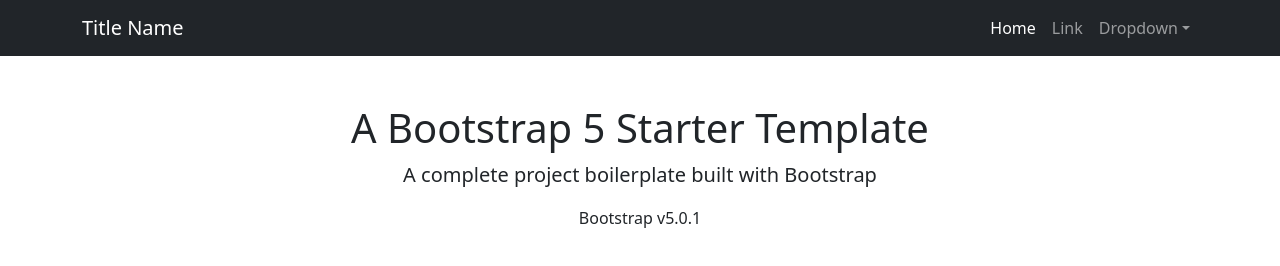
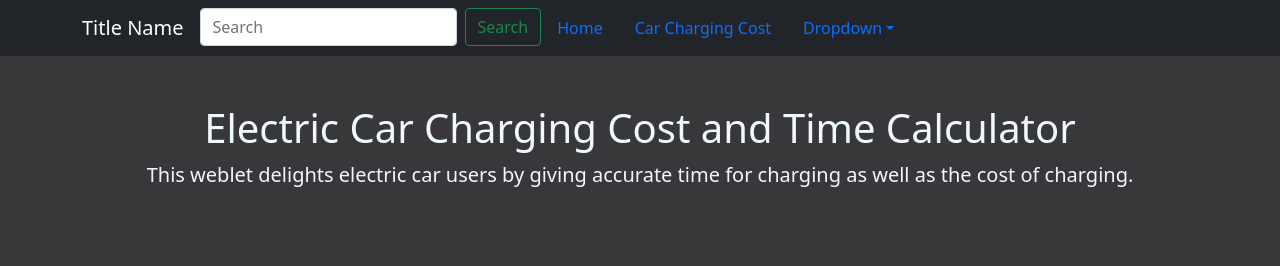
Before and after one commit to JaiS99/EVHive, a website: page dist/index.html in a window 1280 px wide. Drawn offline with nearby package versions, Linux system fonts and the light colour scheme.

Commit message:
Update index.html
fix navbar ,added description changed background colors

```diff
--- a/dist/index.html
+++ b/dist/index.html
@@ -5,12 +5,18 @@
         <meta name="viewport" content="width=device-width, initial-scale=1, shrink-to-fit=no" />
         <meta name="description" content="" />
         <meta name="author" content="" />
-        <title>PAGE TITLE HERE</title>   <!--Decide on page title   title here -->
+        <title>EvHive</title>   <!--Decide on page title   title here -->
         <!-- Favicon-->
         <link rel="icon" type="image/x-icon" href="assets/favicon.ico" />
         <!-- Core theme CSS (includes Bootstrap)-->
         <link href="css/styles.css" rel="stylesheet" />
     </head>
+    <style>
+        body{
+            background-color:#38373a;
+            color:aliceblue;
+        }
+    </style>
     <body>
         <!-- Responsive navbar-->
         <nav class="navbar navbar-expand-lg navbar-dark bg-dark">
@@ -18,9 +24,15 @@
                 <a class="navbar-brand" href="#">Title Name</a>   <!--Title here -->
                 <button class="navbar-toggler" type="button" data-bs-toggle="collapse" data-bs-target="#navbarSupportedContent" aria-controls="navbarSupportedContent" aria-expanded="false" aria-label="Toggle navigation"><span class="navbar-toggler-icon"></span></button>
                 <div class="collapse navbar-collapse" id="navbarSupportedContent">
-                    <ul class="navbar-nav ms-auto mb-2 mb-lg-0">
+                    <ul class="nav justify-content-end">
+                        <li>
+                            <form class="d-flex">
+                                <input class="form-control me-2" type="search" placeholder="Search" aria-label="Search">
+                                <button class="btn btn-outline-success" type="submit">Search</button>
+                              </form>
+                        </li>
                         <li class="nav-item"><a class="nav-link active" aria-current="page" href="#">Home</a></li>
-                        <li class="nav-item"><a class="nav-link" href="#">Link</a></li>
+                        <li class="nav-item"><a class="nav-link" href="#">Car Charging Cost</a></li>
                         <li class="nav-item dropdown">
                             <a class="nav-link dropdown-toggle" id="navbarDropdown" href="#" role="button" data-bs-toggle="dropdown" aria-expanded="false">Dropdown</a>
                             <ul class="dropdown-menu dropdown-menu-end" aria-labelledby="navbarDropdown">
@@ -37,9 +49,8 @@
         <!-- Page content-->
         <div class="container">
             <div class="text-center mt-5">
-                <h1>A Bootstrap 5 Starter Template</h1>
-                <p class="lead">A complete project boilerplate built with Bootstrap</p>
-                <p>Bootstrap v5.0.1</p>
+                <h1>Electric Car Charging Cost and Time Calculator</h1>
+                <p class="lead">This weblet delights electric car users by giving accurate time for charging as well as the cost of charging.</p>
             </div>
         </div>
         <!-- Bootstrap core JS-->
```
